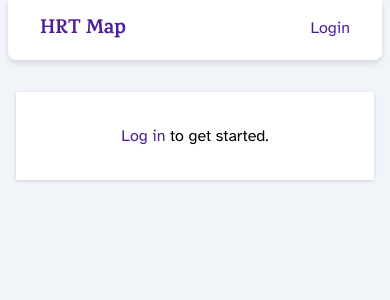
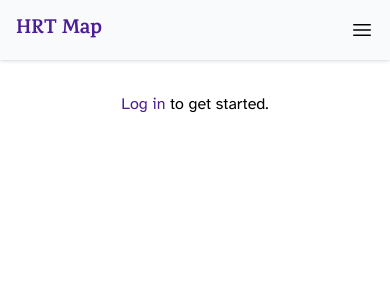
Before and after one commit to quevivasbien/hrt-map, a Next.js app: page / in a window 390 px wide. Shown: the top 300 px of the page. Built offline with nearby package versions, Linux system fonts and the light colour scheme; no server answers.

Commit message:
updated mobile ui

```diff
--- a/package.json
+++ b/package.json
@@ -18,7 +18,6 @@
     "eslint-config-next": "13.4.12",
     "firebase": "^10.1.0",
     "next": "13.4.12",
-    "next-auth": "^4.22.3",
     "postcss": "8.4.27",
     "react": "18.2.0",
     "react-dom": "18.2.0",
--- a/src/app/create/page.tsx
+++ b/src/app/create/page.tsx
@@ -13,6 +13,7 @@
 
 export default function NewPost() {
     const user = React.useContext(UserContext);
+    const [shouldRequestLoc, setShouldRequestLoc] = React.useState<boolean>(true);
     const [initialLoc, setInitialLoc] = React.useState<LatLng>(DEFAULT_LOC);
     const [loc, setLoc] = React.useState<LatLng>(DEFAULT_LOC);
     const [comment, setComment] = React.useState<string>('');
@@ -41,16 +42,20 @@
     }
 
     React.useEffect(() => {
-        navigator.geolocation.getCurrentPosition((pos) => {
-            const newLoc = { lat: pos.coords.latitude, lng: pos.coords.longitude };
-            setInitialLoc(newLoc);
-        });
-    });
+        if (shouldRequestLoc) {
+            setShouldRequestLoc(false);
+            navigator.geolocation.getCurrentPosition((pos) => {
+                const newLoc = { lat: pos.coords.latitude, lng: pos.coords.longitude };
+                setInitialLoc(newLoc);
+            });
+            console.log("requested initial loc");
+        }
+    }, [shouldRequestLoc, initialLoc]);
 
     return (
         <div className="flex flex-col items-center">
-            <h1 className="text-4xl">Make a new entry</h1>
-            <div className="mx-1 flex flex-col space-y-8 sm:w-2/3 max-w-md">
+            <h1>Make a new entry</h1>
+            <div className="mx-1 flex flex-col space-y-8 w-full sm:w-3/4 max-w-md">
                 <div>
                     <div className="font-bold m-2">Rating</div>
                     <SelectRating setSharedRating={setRating} />
--- a/src/app/layout.tsx
+++ b/src/app/layout.tsx
@@ -15,10 +15,10 @@
 }) {
   return (
     <html lang="en">
-      <body className="bg-slate-100">
+      <body className="sm:bg-slate-100">
         <UserContextProvider>
           <NavBar />
-          <div className="bg-white mx-4 sm:mx-auto sm:max-w-3xl my-8 p-8 drop-shadow">
+          <div className="p-8 sm:bg-white sm:mx-auto sm:max-w-3xl sm:my-4 sm:drop-shadow">
             {children}
           </div>
         </UserContextProvider>
--- a/src/components/NavBar.tsx
+++ b/src/components/NavBar.tsx
@@ -20,8 +20,7 @@
     const loginLink = <Link href="/auth/login">Login</Link>;
     const logoutButton = <button className="text-violet-900 hover:underline hover:text-indigo-900" onClick={logout}>Logout</button>;
 
-    return (
-        <div className="sticky top-0 mx-2 sm:max-w-4xl sm:mx-auto px-8 py-4 drop-shadow-md rounded-b-lg bg-white z-10">
+    const desktopVersion = <div className="hidden sm:block sticky top-0 max-w-4xl mx-auto px-8 py-4 drop-shadow-md rounded-b-lg bg-white z-10">
         <div className="flex flex-row space-x-4">
             <Link href="/" className="text-xl font-bold font-serif">HRT Map</Link>
             {user ? <Link href="/create">Create post</Link> : null}
@@ -32,6 +31,36 @@
                 </div> : loginLink}
             </div>
         </div>
+    </div>;
+
+    const [mobileMenuOpen, setMobileMenuOpen] = React.useState<boolean>(false);
+    const closedSvg = <svg className="h-6 w-6" fill="none" viewBox="0 0 24 24" stroke-width="1.5" stroke="currentColor" aria-hidden="true">
+        <path stroke-linecap="round" stroke-linejoin="round" d="M3.75 6.75h16.5M3.75 12h16.5m-16.5 5.25h16.5" />
+    </svg>;
+    const openSvg = <svg className=" h-6 w-6" fill="none" viewBox="0 0 24 24" stroke-width="1.5" stroke="currentColor" aria-hidden="true">
+        <path stroke-linecap="round" stroke-linejoin="round" d="M6 18L18 6M6 6l12 12" />
+    </svg>;
+    const mobileMenu = <div className="relative">
+        <div className="absolute right-0 flex flex-col items-end w-full border rounded p-4 bg-slate-50/90 backdrop-blur-sm space-y-2 text-lg">
+            {user ? <Link href="/create">Create post</Link> : null}
+            {user ? logoutButton : loginLink}
         </div>
+    </div>;
+
+    const mobileVersion = <div className="block sm:hidden sticky top-0">
+        <div className="flex flex-row items-top justify-between bg-slate-50 p-4 drop-shadow">
+            <Link href="/" className="text-xl font-bold font-serif inline-block">HRT Map</Link>
+            <button className="inline-block" onClick={() => setMobileMenuOpen(!mobileMenuOpen)}>
+                {mobileMenuOpen ? openSvg : closedSvg}
+            </button>
+        </div>
+        {mobileMenuOpen ? mobileMenu : null}
+    </div>;
+
+    return (
+        <>
+            {desktopVersion}
+            {mobileVersion}
+        </>
     );
 }
--- a/src/components/SelectRating.tsx
+++ b/src/components/SelectRating.tsx
@@ -18,7 +18,7 @@
     const buttons = [];
     for (let i = 0; i < numStars; i++) {
         buttons.push(
-            <StarButton size={32} color={"#5b21b6"} filled={rating >= i + 1} onClick={() => updateRating(i + 1)} />
+            <StarButton key={i} size={32} color={"#5b21b6"} filled={rating >= i + 1} onClick={() => updateRating(i + 1)} />
         );
     }
 
```
Also changed, not shown: 1 other file (tests, documents, lock files or other folders). Lines whose indentation alone changed are shown as unchanged.
